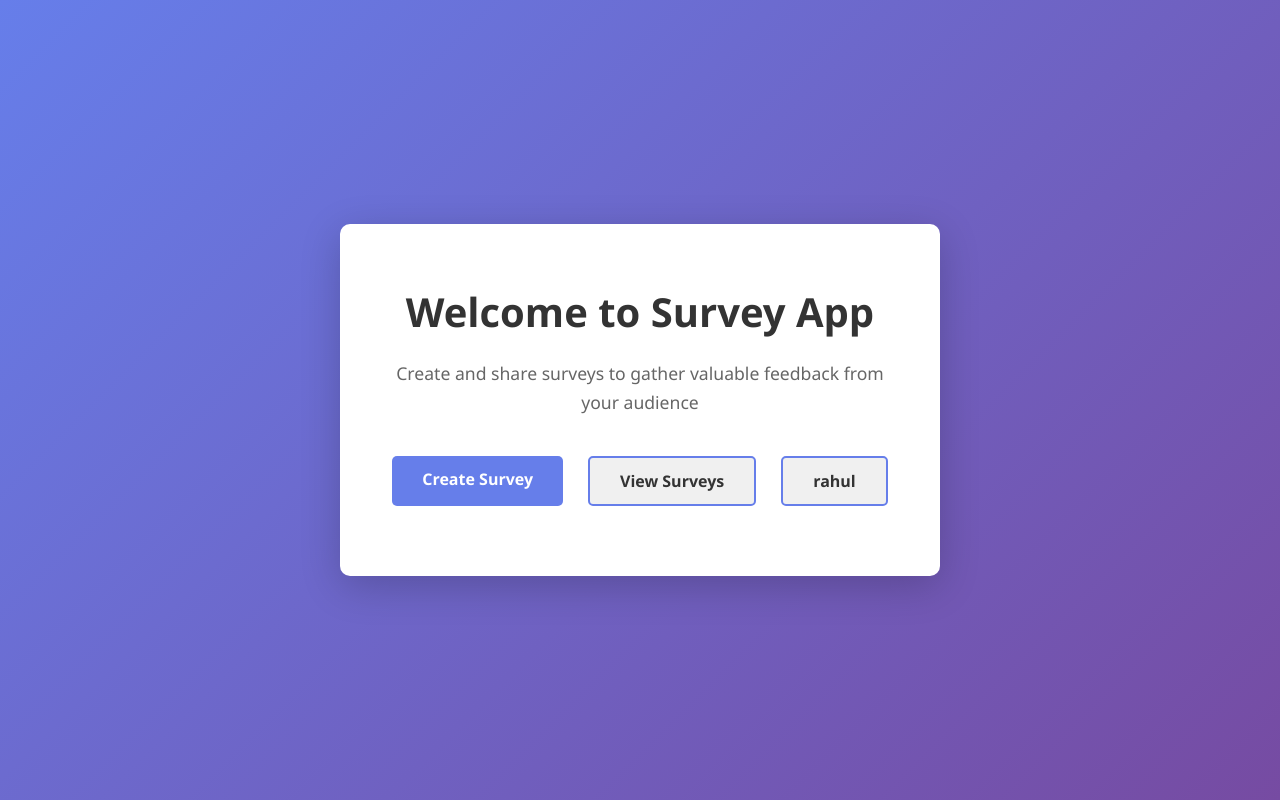
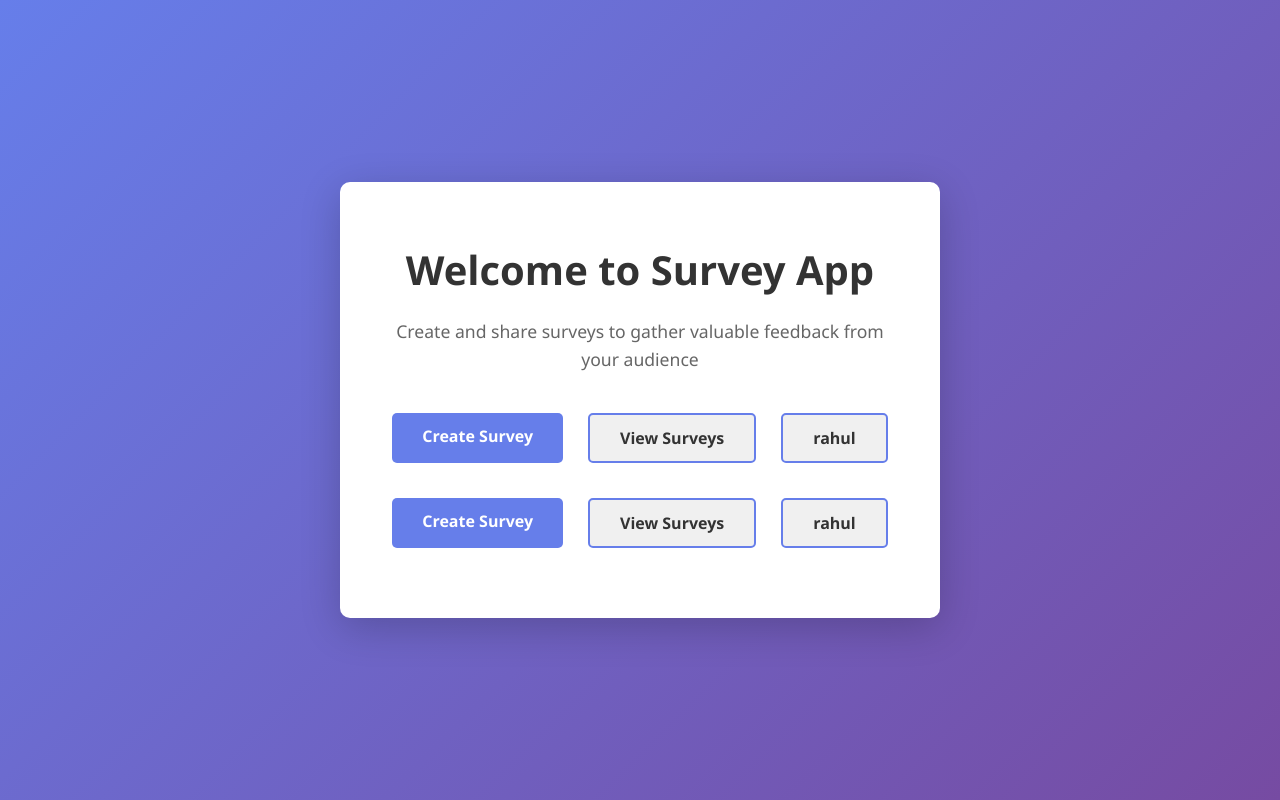
Before and after one commit to ddpldeveloperahul/survey-cors, a Django app: page / in a window 1280 px wide. Run offline with Django 5.2, Linux system fonts and the light colour scheme; parts of the project's set-up code (start-up, migrations or seed data) failed here and were passed over.

Commit message:
add the new update

```diff
--- a/survey_app/templates/home.html
+++ b/survey_app/templates/home.html
@@ -91,6 +91,9 @@
             <a href="#create" class="btn-primary">Create Survey</a>
             <a href="#view" class="btn-secondary">View Surveys</a>
             <a href="#about" class="btn-secondary">rahul</a>
+             <a href="#create" class="btn-primary">Create Survey</a>
+            <a href="#view" class="btn-secondary">View Surveys</a>
+            <a href="#about" class="btn-secondary">rahul</a>
 
 
 
```
